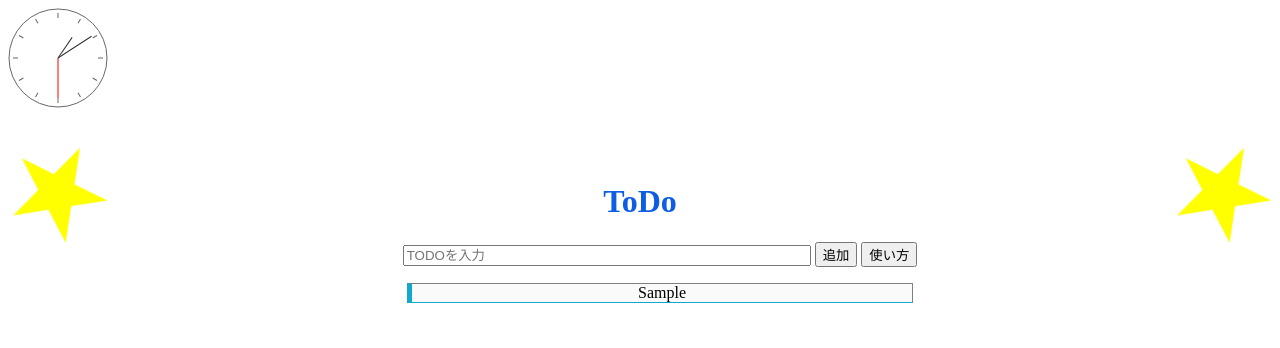
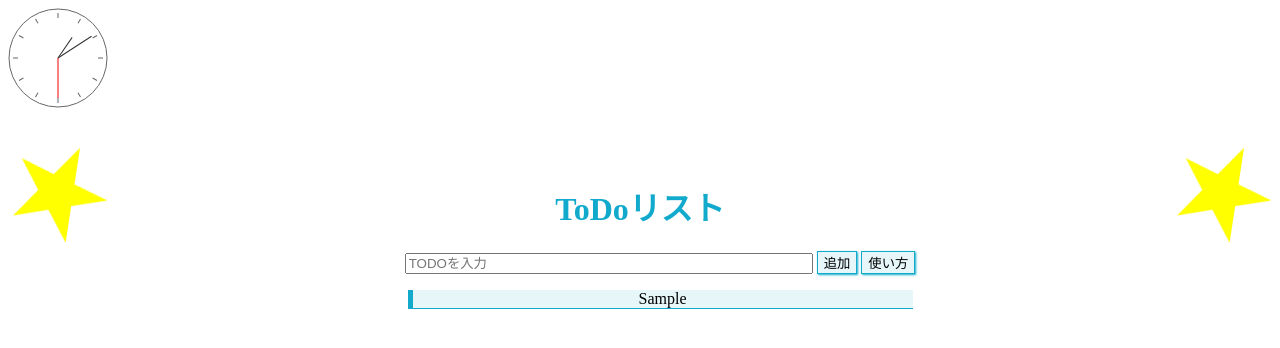
Before and after one commit to 21otamoT/ToDO_app, a plain HTML site: page index.html in a window 1280 px wide. Both pictures are taken after typing "Sample" into the empty fields and a click on the button "追加". Drawn offline with Linux system fonts and the light colour scheme.

Commit message:
レイアウトの変更

```diff
--- a/index.html
+++ b/index.html
@@ -49,15 +49,19 @@
       .list-group-item {
         list-style: none;
         text-align: center;
-        border: 1px solid gray;
         border-left: 5px solid #1ac;
         border-bottom: 1px solid #1ac;
-        background-color: #fafafa;
+        background-color: rgba(18, 165, 198, 0.1);
         width: 500px;
         margin: 0 auto;
       }
       .text-decoration-line-through {
         text-decoration: line-through;
+      }
+      button {
+        border: 1px solid #1ac;
+        background-color: rgba(18, 165, 198, 0.1);
+        box-shadow: 1px 1px 2px #1ac;
       }
       @media screen and (max-width:768px) {
         #input {
@@ -75,7 +79,7 @@
   </head>
   <body>
     <canvas id="clock"></canvas>
-    <h1 style="color: rgb(15, 93, 226)";>ToDo</h1>
+    <h1 style="color: #1ac";>ToDoリスト</h1>
     <form id="form">
         <input type="text" id="input" placeholder="TODOを入力" autocomplete="off">
         <button>追加</button>
```
